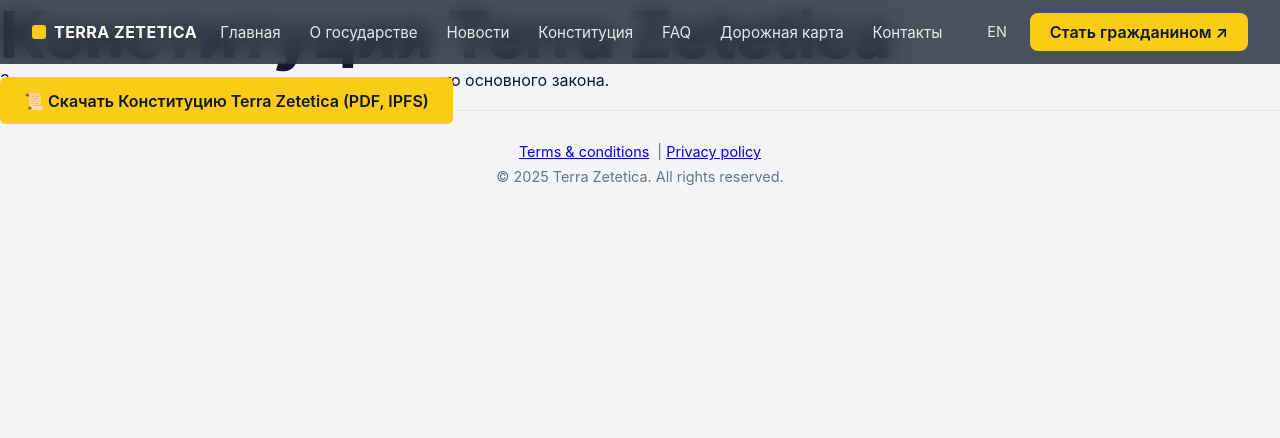
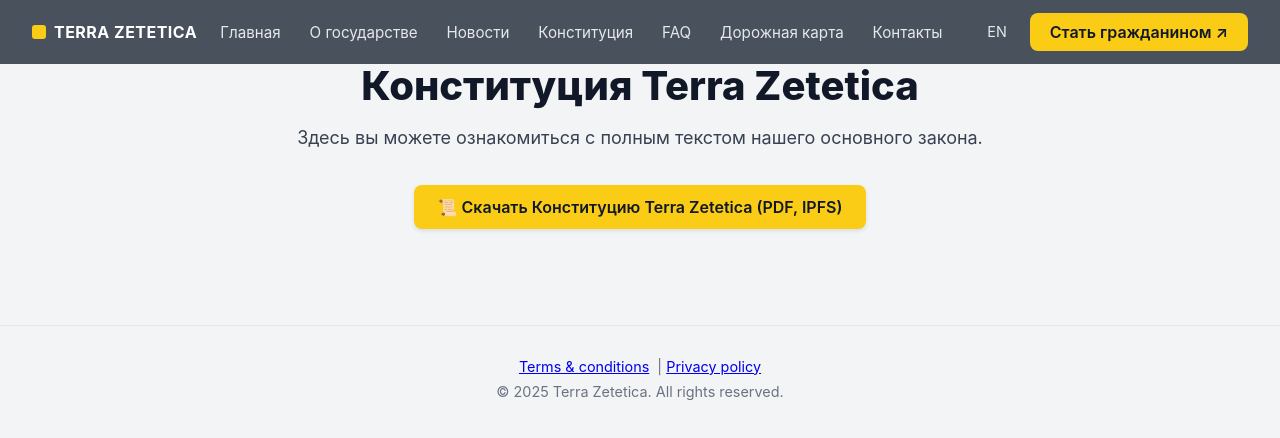
Before and after one commit to kardinalmarkov/terra-zetetica, a Next.js app: page /constitution in a window 1280 px wide. Shown: the top 438 px of the page. Built offline with nearby package versions, Linux system fonts and the light colour scheme.

Commit message:
Update constitution.js

```diff
--- a/pages/constitution.js
+++ b/pages/constitution.js
@@ -1,24 +1,49 @@
-import Head from 'next/head'
+import Head from 'next/head';
 
 export default function Constitution() {
   return (
     <>
       <Head>
         <title>Конституция Terra Zetetica</title>
+        <meta name="description" content="Ознакомьтесь с полным текстом Конституции Terra Zetetica" />
       </Head>
-
-        <h1>Конституция Terra Zetetica</h1>
-        <p>Здесь вы можете ознакомиться с полным текстом нашего основного закона.</p>
-
-        <a
-          href="https://tomato-eligible-lizard-8.mypinata.cloud/ipfs/bafybeiexp532nzeuxwatndcnt2dhxphhb6ncfdwjulddjkppkie2zcgw5q"
-          target="_blank"
-          rel="noopener"
-          className="btn primary"
-          style={{ marginTop: '1rem' }}
-        >
-          📜 Скачать Конституцию Terra Zetetica (PDF, IPFS)
-        </a>
+      <main style={{ padding: '4rem 2rem', maxWidth: '800px', margin: '0 auto' }}>
+        <h1 style={{
+          fontSize: '2.5rem',
+          marginBottom: '1rem',
+          textAlign: 'center',
+          color: '#111827',
+        }}>
+          Конституция Terra Zetetica
+        </h1>
+        <p style={{
+          fontSize: '1.125rem',
+          color: '#374151',
+          marginBottom: '2rem',
+          textAlign: 'center',
+          lineHeight: 1.6,
+        }}>
+          Здесь вы можете ознакомиться с полным текстом нашего основного закона.
+        </p>
+        <div style={{ display: 'flex', justifyContent: 'center', marginBottom: '2rem' }}>
+          <a
+            href="/constitution.pdf"
+            target="_blank"
+            rel="noopener noreferrer"
+            style={{
+              backgroundColor: '#facc15',
+              color: '#111827',
+              padding: '0.75rem 1.5rem',
+              borderRadius: '0.5rem',
+              fontWeight: 600,
+              textDecoration: 'none',
+              boxShadow: '0 2px 4px rgba(0,0,0,0.1)',
+            }}
+          >
+            📜 Скачать Конституцию Terra Zetetica (PDF, IPFS)
+          </a>
+        </div>
+      </main>
     </>
-  )
+  );
 }
```
